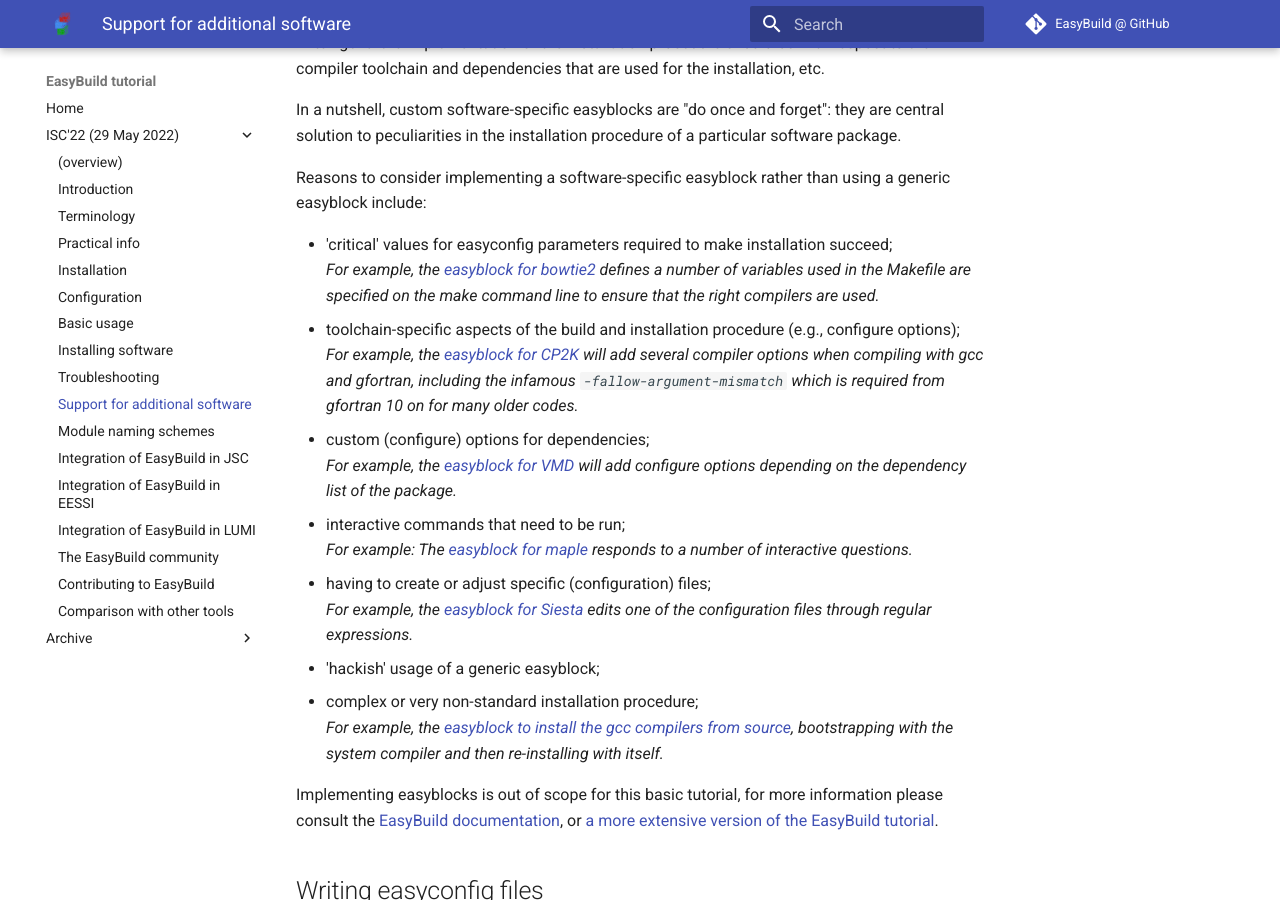
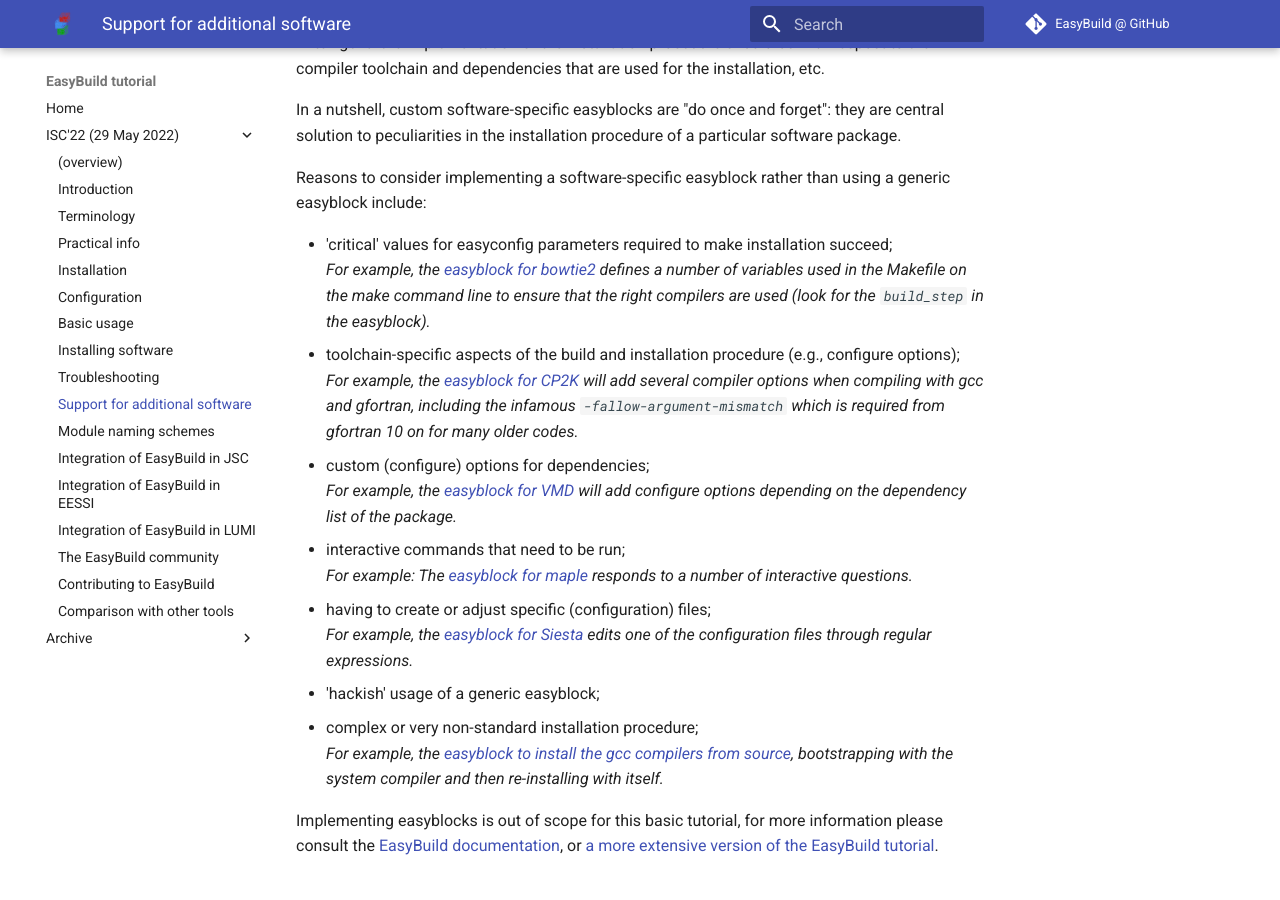
Before and after one commit to easybuilders/easybuild-tutorial, an MkDocs documentation site: the page built from docs/2022-isc22/adding_support_additional_software.md, in a window 1280 px wide and 900 px high, scrolled down 837 px. Built offline with MkDocs 1.6.1 and Material for MkDocs 9.7.7, drawn with Linux system fonts in a browser that asks for light colours.

Commit message:
Some reordering and corrections in the section on adding additional software.

```diff
--- a/docs/2022-isc22/adding_support_additional_software.md
+++ b/docs/2022-isc22/adding_support_additional_software.md
@@ -37,9 +37,9 @@
 Reasons to consider implementing a software-specific easyblock rather than using a generic easyblock include:
 
 * 'critical' values for easyconfig parameters required to make installation succeed;
-  *For example, the [easyblock for bowtie2](https://github.com/easybuilders/easybuild-easyblocks/blob/develop/easybuild/easyblocks/b/bowtie2.py)
-  defines a number of variables used in the Makefile are specified on the make command line to ensure that the right
-  compilers are used.*
+    *For example, the [easyblock for bowtie2](https://github.com/easybuilders/easybuild-easyblocks/blob/develop/easybuild/easyblocks/b/bowtie2.py)
+    defines a number of variables used in the Makefile on the make command line to ensure that the right
+    compilers are used (look for the `build_step` in the easyblock).*
 * toolchain-specific aspects of the build and installation procedure (e.g., configure options);
   *For example, the [easyblock for CP2K](https://github.com/easybuilders/easybuild-easyblocks/blob/develop/easybuild/easyblocks/c/cp2k.py)
   will add several compiler options when compiling with gcc and gfortran, including the infamous
```
